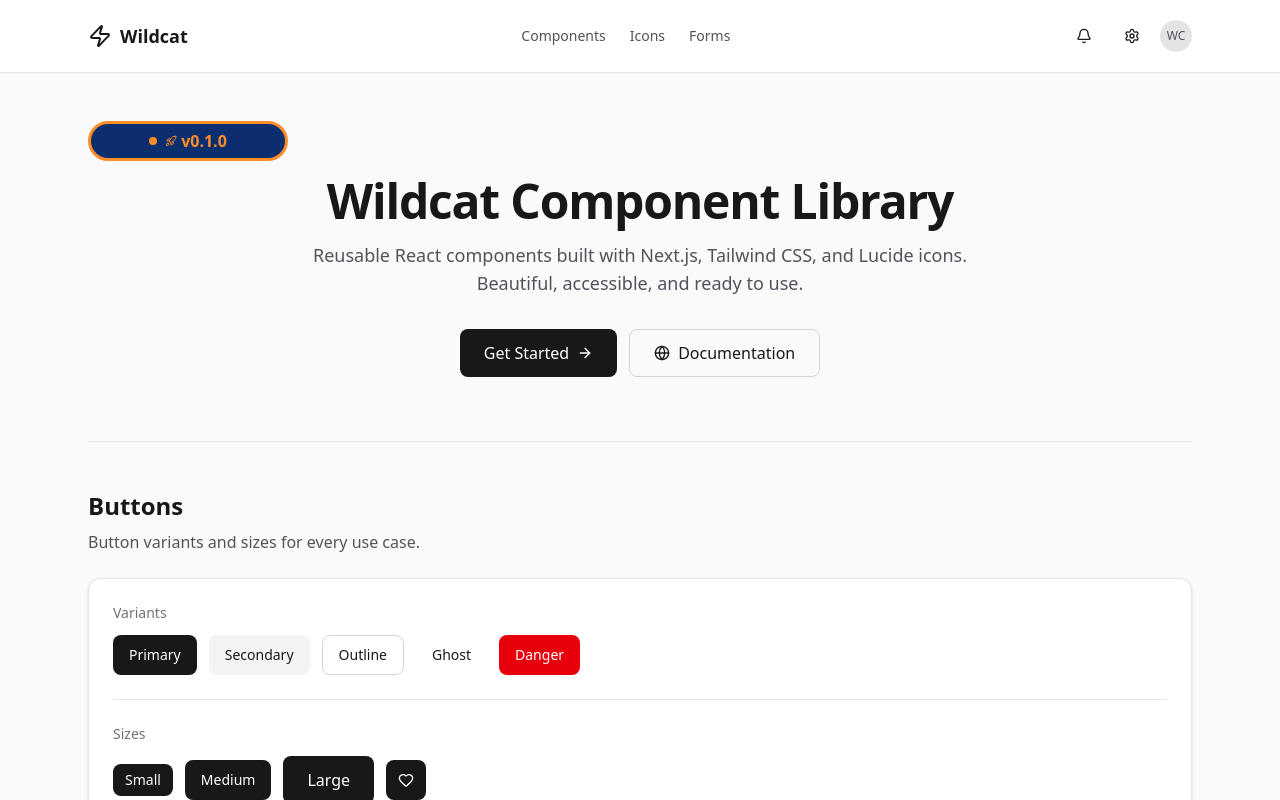
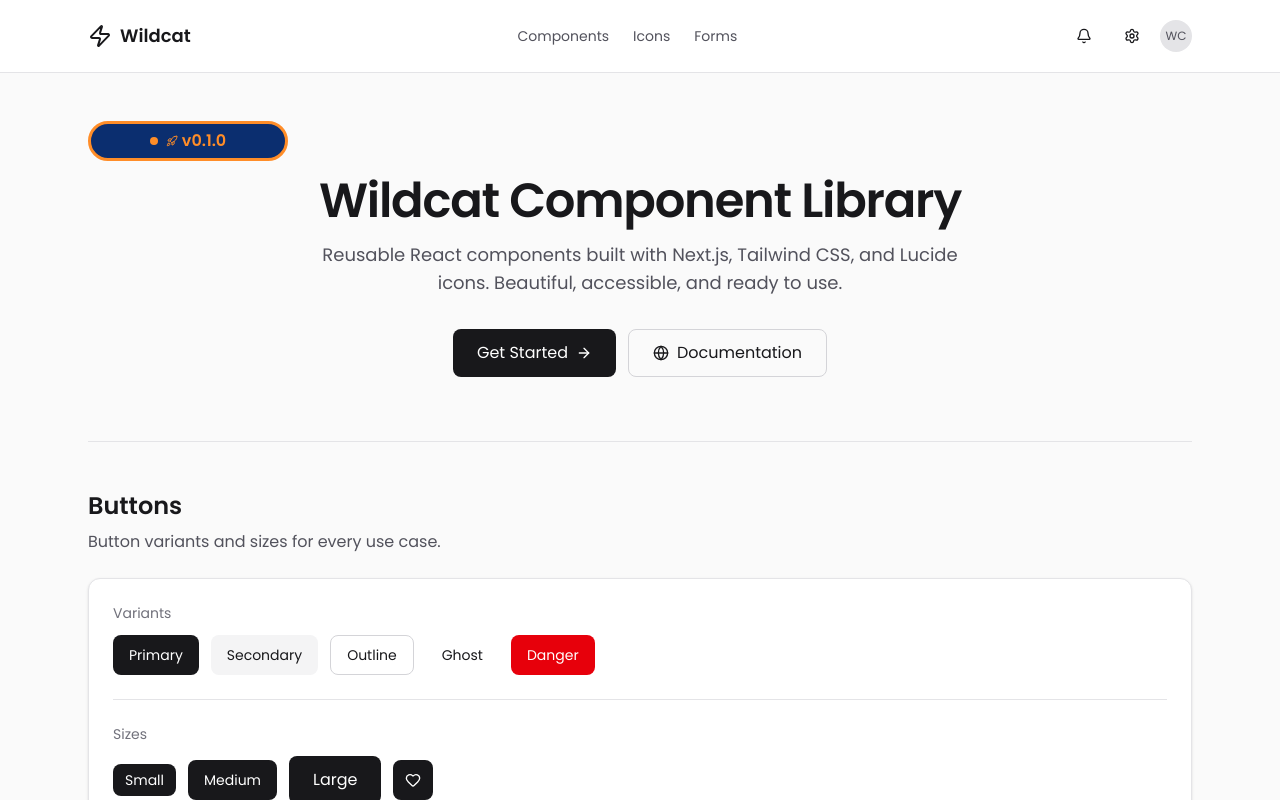
Before and after one commit to AndhikaAddiputra/wildcat-fe, a Next.js app: page / in a window 1280 px wide. Shown: the top 800 px of the page. Built offline with nearby package versions, Linux system fonts and the light colour scheme.

Commit message:
feat: add poppins

```diff
--- a/src/app/layout.tsx
+++ b/src/app/layout.tsx
@@ -1,5 +1,5 @@
 import type { Metadata } from "next";
-import { Geist, Geist_Mono } from "next/font/google";
+import { Geist, Geist_Mono, Poppins } from "next/font/google";
 import "./globals.css";
 
 const geistSans = Geist({
@@ -10,6 +10,11 @@
 const geistMono = Geist_Mono({
   variable: "--font-geist-mono",
   subsets: ["latin"],
+});
+
+const poppins = Poppins({
+  subsets: ["latin"],
+  weight: ["400", "600"],
 });
 
 export const metadata: Metadata = {
@@ -25,7 +30,7 @@
   return (
     <html lang="en">
       <body
-        className={`${geistSans.variable} ${geistMono.variable} antialiased`}
+        className={`${poppins.className} ${geistSans.variable} ${geistMono.variable} antialiased`}
       >
         {children}
       </body>
```
